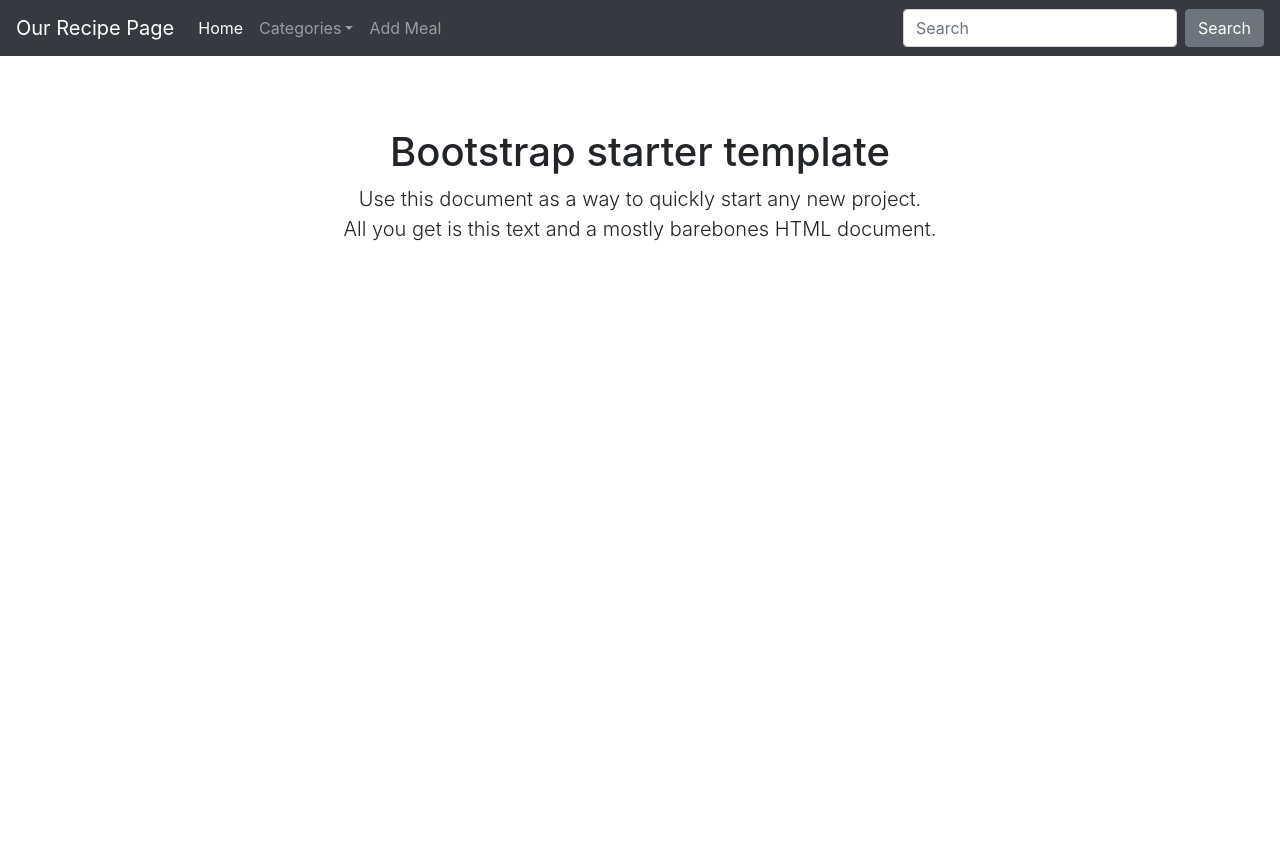
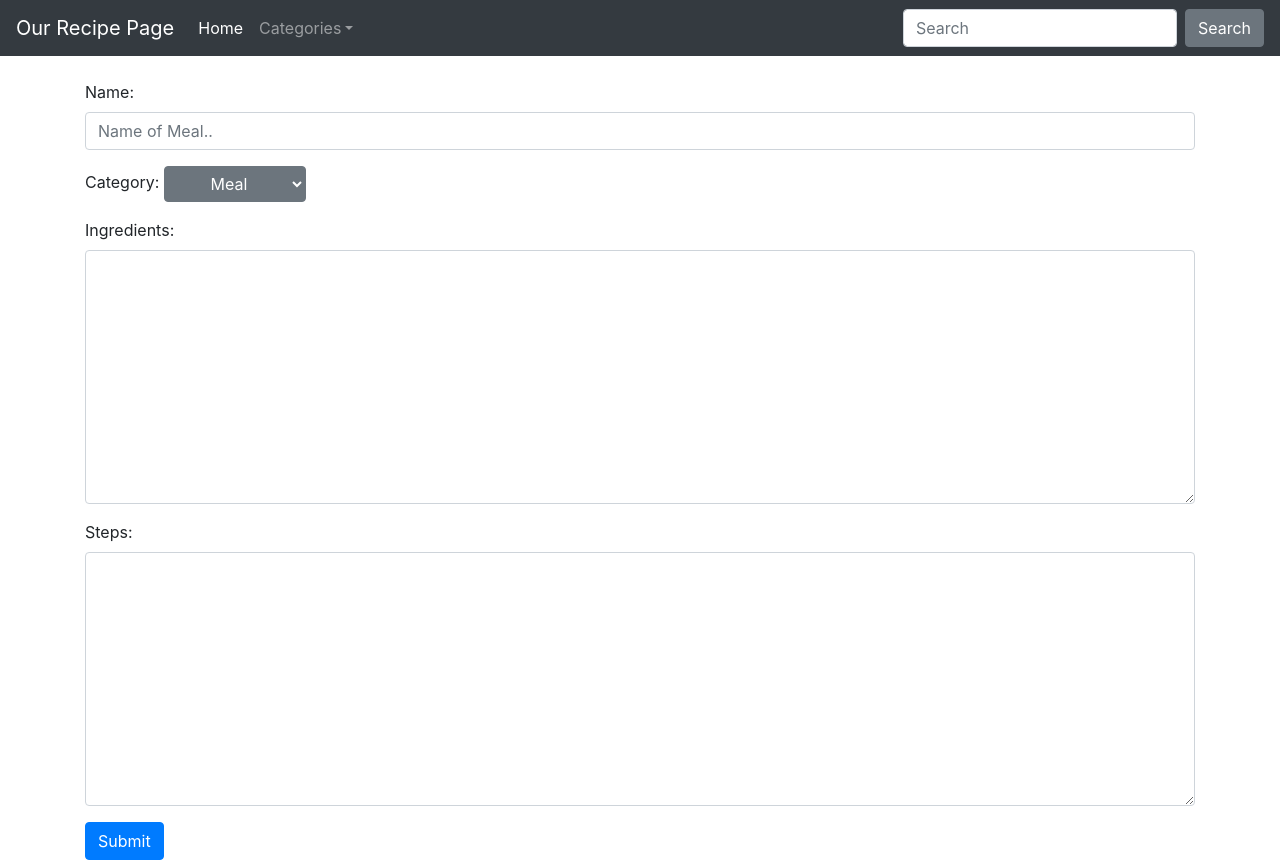
Before and after one commit to captbilard/recipe-app, a Django app: page /add_meal in a window 1280 px wide. Before the commit the page ends 241 px from the top, so only its background shows below. Run offline with Django 3.2, Linux system fonts and the light colour scheme; some libraries are stand-ins or nearby versions.

Commit message:
Implemented Add Meal functionality of the App

```diff
--- a/recipe_app/recipe/models.py
+++ b/recipe_app/recipe/models.py
@@ -21,4 +21,4 @@ class Meals(models.Model):
         verbose_name_plural = 'Meals'
 
     def __name__(self):
-        return self.name
+        return f'{self.name}'
--- a/recipe_app/recipe/templates/add-meal.html
+++ b/recipe_app/recipe/templates/add-meal.html
@@ -7,7 +7,7 @@
     <meta name="description" content="">
     <meta name="author" content="Mark Otto, Jacob Thornton, and Bootstrap contributors">
     <meta name="generator" content="Jekyll v4.0.1">
-    <title>Starter Template · Bootstrap</title>
+    <title>Our Recipe Page</title>
 
     <link rel="canonical" href="https://getbootstrap.com/docs/4.5/examples/starter-template/">
 
@@ -59,9 +59,9 @@
           <!-- <a class="dropdown-item" href="#">Something else here</a> -->
         </div>
       </li>
-      <li class="nav-item">
+      <!-- <li class="nav-item">
         <a class="nav-link" href="#">Add Meal</a>
-      </li>
+      </li> -->
     </ul>
     <form class="form-inline my-2 my-lg-0">
       <input class="form-control mr-sm-2" type="text" placeholder="Search" aria-label="Search">
@@ -72,10 +72,21 @@
 
 <main role="main" class="container">
 
-  <div class="starter-template">
-    <h1>Bootstrap starter template</h1>
-    <p class="lead">Use this document as a way to quickly start any new project.<br> All you get is this text and a mostly barebones HTML document.</p>
+
+  <div class="meal-form">
+    <form action="{% url 'add_meal' %}" method="post">
+      {% csrf_token %}
+      {% for field in add_meal_form %}
+        <div class="form-group">
+          {{field.label_tag}} {{field}}
+        </div>
+      {% endfor %}
+      <input class="btn btn-primary" type="submit" value="Submit">
+
+
+    </form>
   </div>
+
 
 </main><!-- /.container -->
 <script src="https://code.jquery.com/jquery-3.5.1.slim.min.js" integrity="sha384-DfXdz2htPH0lsSSs5nCTpuj/zy4C+OGpamoFVy38MVBnE+IbbVYUew+OrCXaRkfj" crossorigin="anonymous"></script>
--- a/recipe_app/recipe/views.py
+++ b/recipe_app/recipe/views.py
@@ -5,14 +5,14 @@ from recipe.models import Meals
 # Create your views here.
 def index(request):
     meals = Meals.objects.all()
-    return render(request, 'index.html', context={'meal':meals})
+    return render(request, 'index.html', {'meals':meals})
 
 def add_meal(request):
     if request.method == 'POST':
-        form = AddMealForm(request.post)
+        form = AddMealForm(request.POST)
         if form.is_valid():
             form.save()
-        redirect('index')
+            return redirect('index')
     else:
         form = AddMealForm()
         context = {'add_meal_form':form}
```
Also changed, not shown: recipe_app/recipe/templates/index.html (+8 -4 lines).
